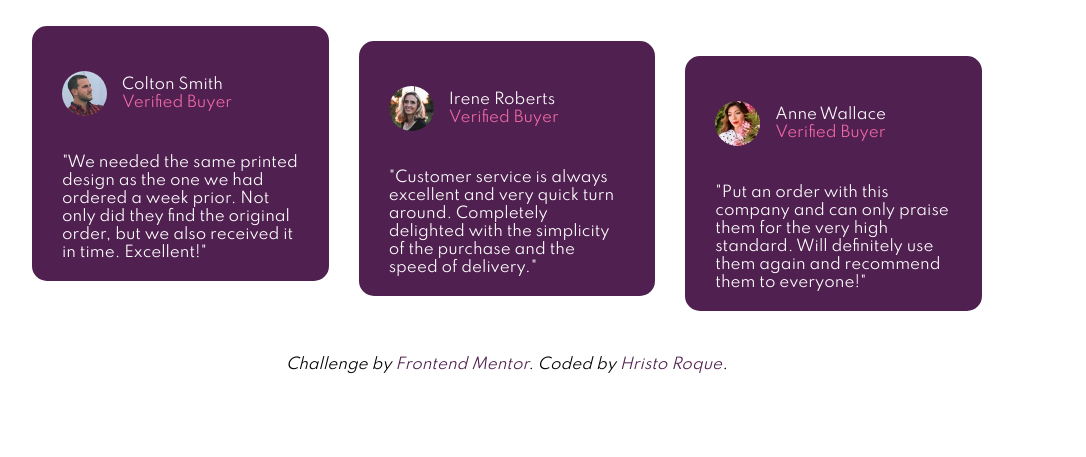
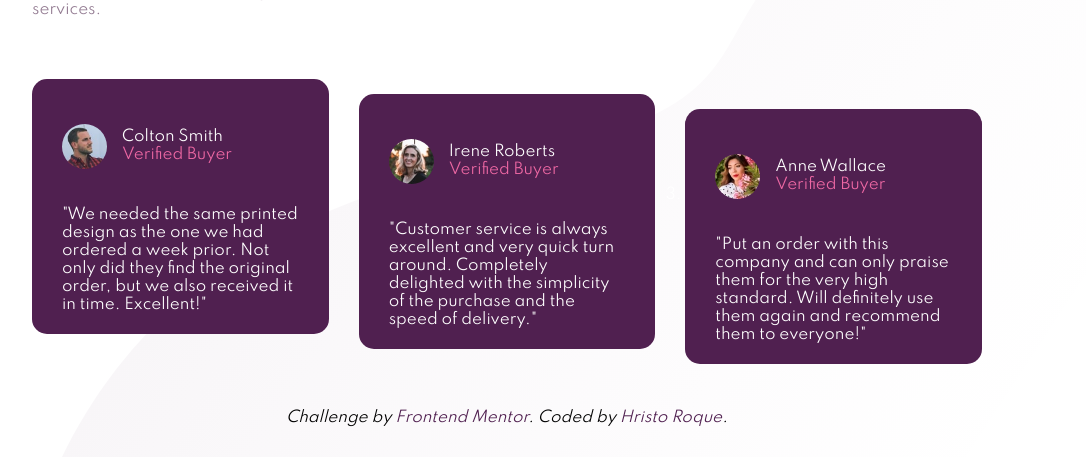
Before and after one commit to aroquega/FrontendMentor-SocialProofSection, a plain HTML site: page index.html in a window 1280 px wide. Shown: the part 388-845 px from the top of the page, without its empty margins (133-1219 px from the left). Before the commit the page ends 800 px from the top, so only its background shows below. Drawn offline with Linux system fonts and the light colour scheme.

Commit message:
add background elements

```diff
--- a/style/components/header.css
+++ b/style/components/header.css
@@ -1,8 +1,5 @@
 .header {
     padding: 5em 1em 1em 1em;
-    background-image: url('./../images/bg-pattern-top-mobile.svg');
-    background-repeat: no-repeat;
-    background-size: contain;
     margin-bottom: 2em;
 }
 
--- a/style/layout.css
+++ b/style/layout.css
@@ -3,6 +3,8 @@
     grid-template-columns: repeat(12, 1fr);
     max-width: 1440px;
     margin: auto;
+    background: no-repeat url('./../images/bg-pattern-top-mobile.svg') top left,
+    no-repeat url('./../images/bg-pattern-top-mobile.svg') bottom right;
 }
 
 .text-section,
@@ -14,7 +16,9 @@
 
 @media only screen and (min-width: 80em){
     .container {
-        padding: 0 10em;
+        padding: 3.5em 10em 0 10em;
+        background: no-repeat url('./../images/bg-pattern-top-desktop.svg') top left,
+        no-repeat url('./../images/bg-pattern-bottom-desktop.svg') bottom right;
     }
 
     .text-section {
```
